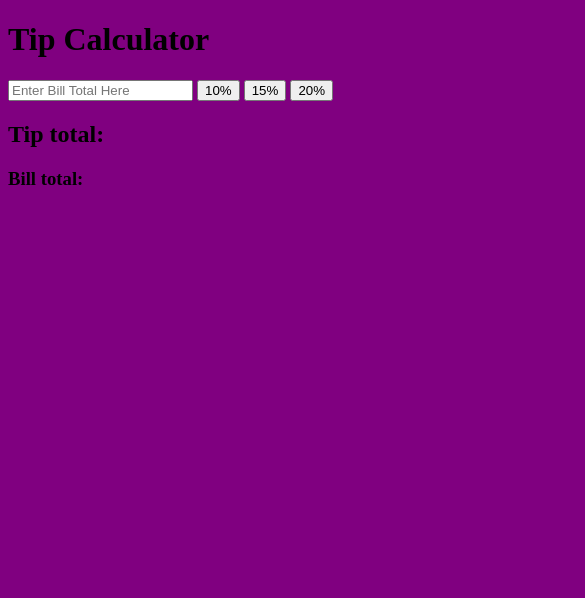
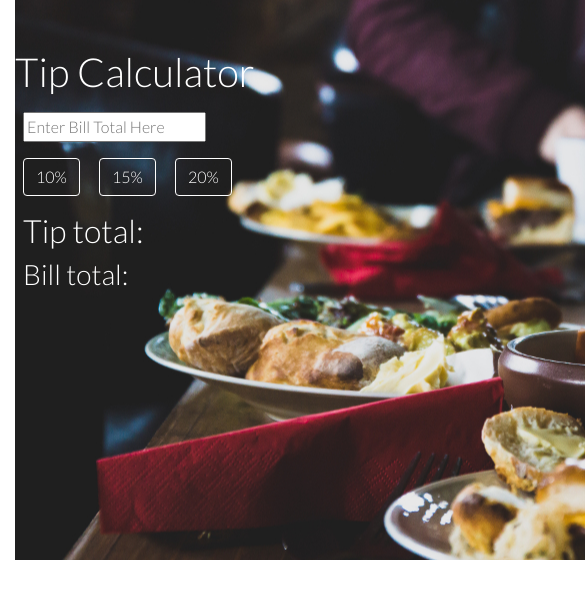
Before and after one commit to nevinherring/tipCalculator, a plain HTML site: page app/index.html in a window 390 px wide. Shown: the top 598 px of the page, 585 px wide, since content can reach past the window. Drawn offline with nearby package versions, Linux system fonts and the light colour scheme.

Commit message:
added picture background, made responsive, changed font to white, added Lato font

```diff
--- a/app/index.html
+++ b/app/index.html
@@ -5,20 +5,32 @@
     <meta http-equiv="X-UA-Compatible" content="IE=edge">
     <title>Tip Calculator</title>
     <meta name="viewport" content="width=device-width, initial-scale=1">
+    <link href="https://fonts.googleapis.com/css?family=Lato:300" rel="stylesheet">
+    <link rel="stylesheet" href="https://stackpath.bootstrapcdn.com/bootstrap/4.2.1/css/bootstrap.min.css" integrity="sha384-GJzZqFGwb1QTTN6wy59ffF1BuGJpLSa9DkKMp0DgiMDm4iYMj70gZWKYbI706tWS" crossorigin="anonymous">
     <link rel="stylesheet" type="text/css" media="screen" href="../css/main.css" />
-
 </head>
 <body>
 
-    <h1>Tip Calculator</h1>
-    <input type="text" placeholder="Enter Bill Total Here">
-    <button class="btn" id = "ten">10%</button>
-    <button class="btn" id = "fifteen">15%</button>
-    <button class="btn" id = "twenty">20%</button>
-    <h2>Tip total: <span id="tipTotal"></span></h2>
-    <h3>Bill total: <span id=billTotal></span></h3>
+    <div class="container">
+        <section class="main">
+            <div class="row">
+                <div class="col-md-4 offset-sm-2 col-sm-8 offset-md-4 mt-5">
+                    <h1 class="mb-3">Tip Calculator</h1>
+                    <input type="text" placeholder="Enter Bill Total Here"class="m-2">
+                    <button class="btn btn-lt m-2" id = "ten">10%</button>
+                    <button class="btn btn-mid m-2" id = "fifteen">15%</button>
+                    <button class="btn btn-rt m-2" id = "twenty">20%</button>
+                    <h2 class="m-2">Tip total: <span id="tipTotal"></span></h2>
+                    <h3 class="m-2">Bill total: <span id=billTotal></span></h3>
+                </div>
+            </div>
+        </section>
+    </div>
 
 
+    <script src="https://code.jquery.com/jquery-3.3.1.slim.min.js" integrity="sha384-q8i/X+965DzO0rT7abK41JStQIAqVgRVzpbzo5smXKp4YfRvH+8abtTE1Pi6jizo" crossorigin="anonymous"></script>
+<script src="https://cdnjs.cloudflare.com/ajax/libs/popper.js/1.14.6/umd/popper.min.js" integrity="sha384-wHAiFfRlMFy6i5SRaxvfOCifBUQy1xHdJ/yoi7FRNXMRBu5WHdZYu1hA6ZOblgut" crossorigin="anonymous"></script>
+<script src="https://stackpath.bootstrapcdn.com/bootstrap/4.2.1/js/bootstrap.min.js" integrity="sha384-B0UglyR+jN6CkvvICOB2joaf5I4l3gm9GU6Hc1og6Ls7i6U/mkkaduKaBhlAXv9k" crossorigin="anonymous"></script>
     <script src="../js/app.js"></script>
 </body>
 </html>
--- a/css/main.css
+++ b/css/main.css
@@ -1,3 +1,23 @@
 body {
-    background-color: purple;
+    font-family: 'Lato', sans-serif;
+    color: #fff;
 }
+
+.btn {
+    color: #fff;
+    border: 1px solid #fff;
+}
+
+input{
+    display: block;
+}
+
+.main {
+    width: 62.5rem;
+    height: 35rem;
+    margin: 0 auto;
+    background-image: url("../img/restraunt-table.jpg");
+    background-position: center; /* Center the image */
+    background-repeat: no-repeat; /* Do not repeat the image */
+    background-size: cover; /* Resize the background image to cover the entire container */
+}
```
